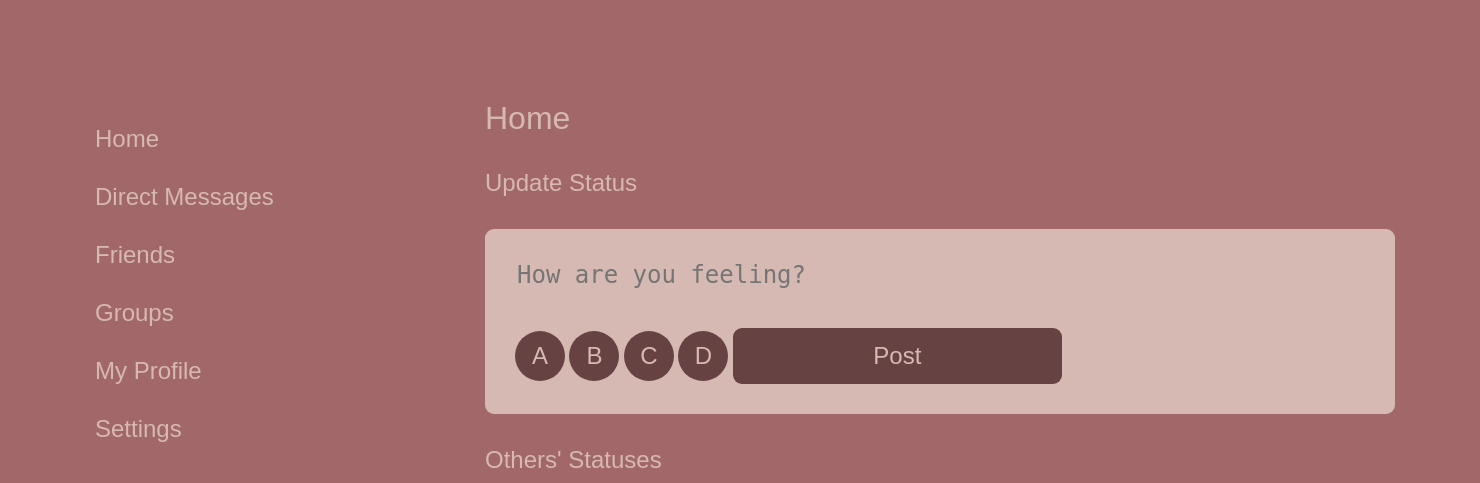
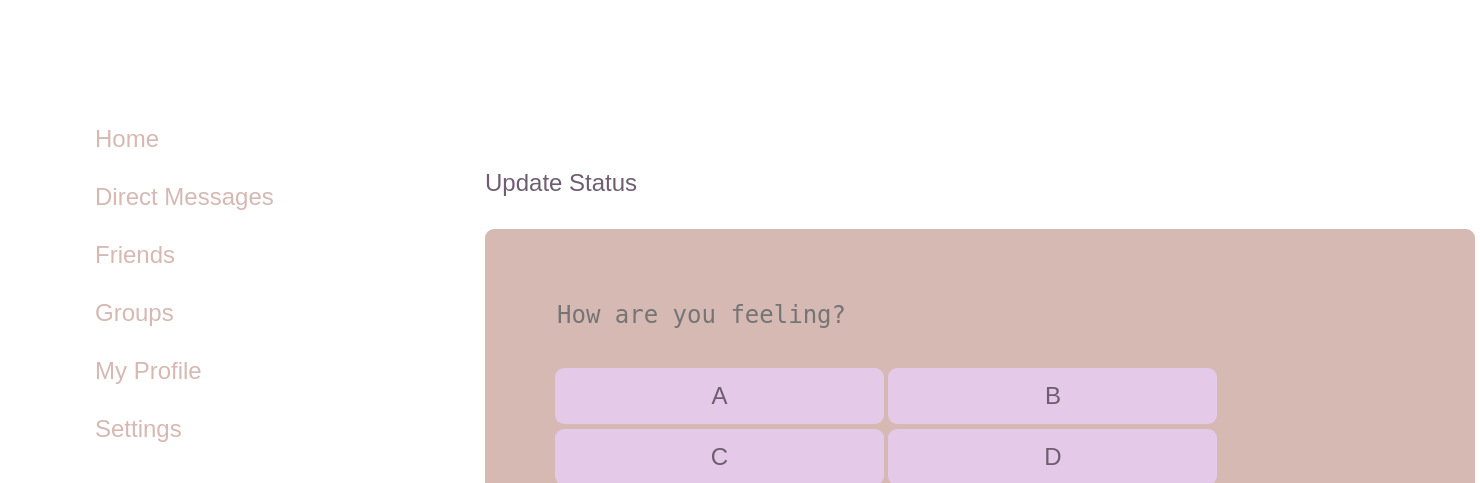
Before and after one commit to evelyn-campbell/Unfold-App, a Django app: page /upload-status/ in a window 1480 px wide. Shown: the top 483 px of the page. Run offline with Django 4.2, Linux system fonts and the light colour scheme; the visitor is signed in with stand-in values (Sample User, id 1).

Commit message:
Add logo and background

```diff
--- a/webapp/static/main.css
+++ b/webapp/static/main.css
@@ -1,36 +1,29 @@
 h1 {
   font-size: 32px;
   font-weight: normal;
-  color: #D5B9B2;
+  color: #FFFFFF;
   margin-top: 5px;
 }
 h2 {
   font-size: 36px;
   font-weight: normal;
-  color: #674243;
+  color: #6F5E71;
   margin-top: 5px;
 }
 h3 {
   font-size: 24px;
   font-weight: normal;
-  color: #674243;
+  color: #6F5E71;
   margin-top: 5px;
 }
 h4 {
   font-size: 24px;
-  color: #D5B9B2;
+  color: #6F5E71;
   font-weight: normal;
-}
-h5 {
-  font-size: 24px;
-  color: #A26769;
-  font-weight: normal;
-  margin: 0px;
 }
 body {
   margin: auto;
   margin: 25px;
-  background-color: #A26769;
   font-family: arial, sans-serif;
   text-align: center;
 }
@@ -39,19 +32,21 @@ input {
   height: 56px;
   border-radius: 9px;
   text-align: center;
+  background-color: #D9D9D9;
   border: 0px;
 }
 .login {
   display: block;
-  background-color: #D5B9B2;
+  background-color: #FCFCFC;
   width: 329px;
   text-align: left;
   margin: auto;
   padding: 70px;
   border-radius: 9px;
+  outline: #E5C9E8 solid 10px;
 }
 button {
-  background-color: #674243;
+  background-color: #E5C9E8;
   width: 329px;
   height: 56px;
   border-radius: 9px;
@@ -59,7 +54,7 @@ button {
   border: 0px;
   font-size: 24px;
   font-weight: normal;
-  color: #D5B9B2;
+  color: #6F5E71;
   margin-top: 5px;
 }
 .main {
@@ -100,7 +95,7 @@ li {
   width: 850px;
   text-align: left;
   margin: auto;
-  padding: 30px;
+  padding: 70px;
   border-radius: 9px;
 }
 textarea {
@@ -111,8 +106,8 @@ textarea {
   width: 850px;
   resize: none;
 }
-.mood {
-  width: 50px;
-  height: 50px;
-  border-radius: 100px;
+.logo {
+  padding: 30px;
+  width: 312px;
+  height: 107px;
 }
```
